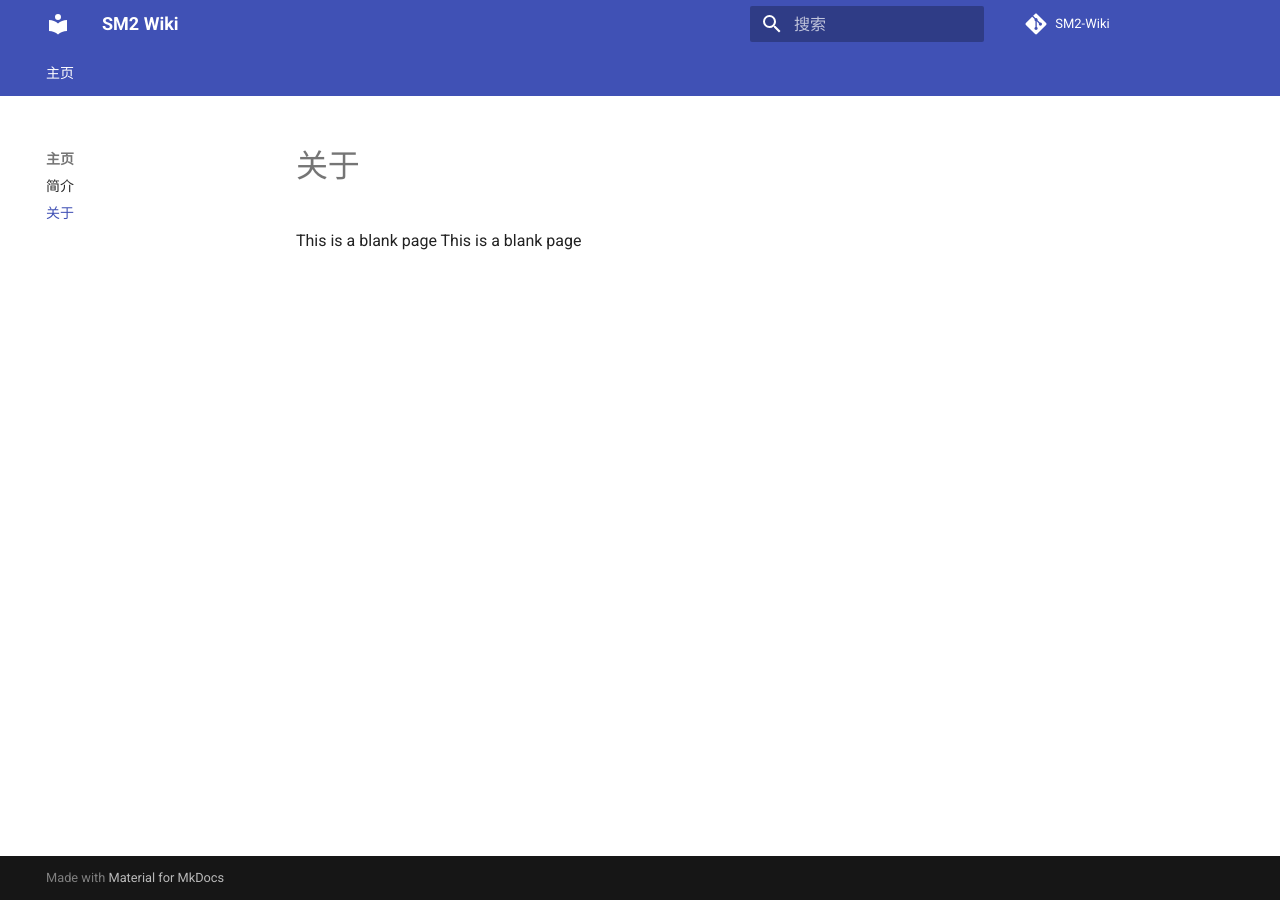
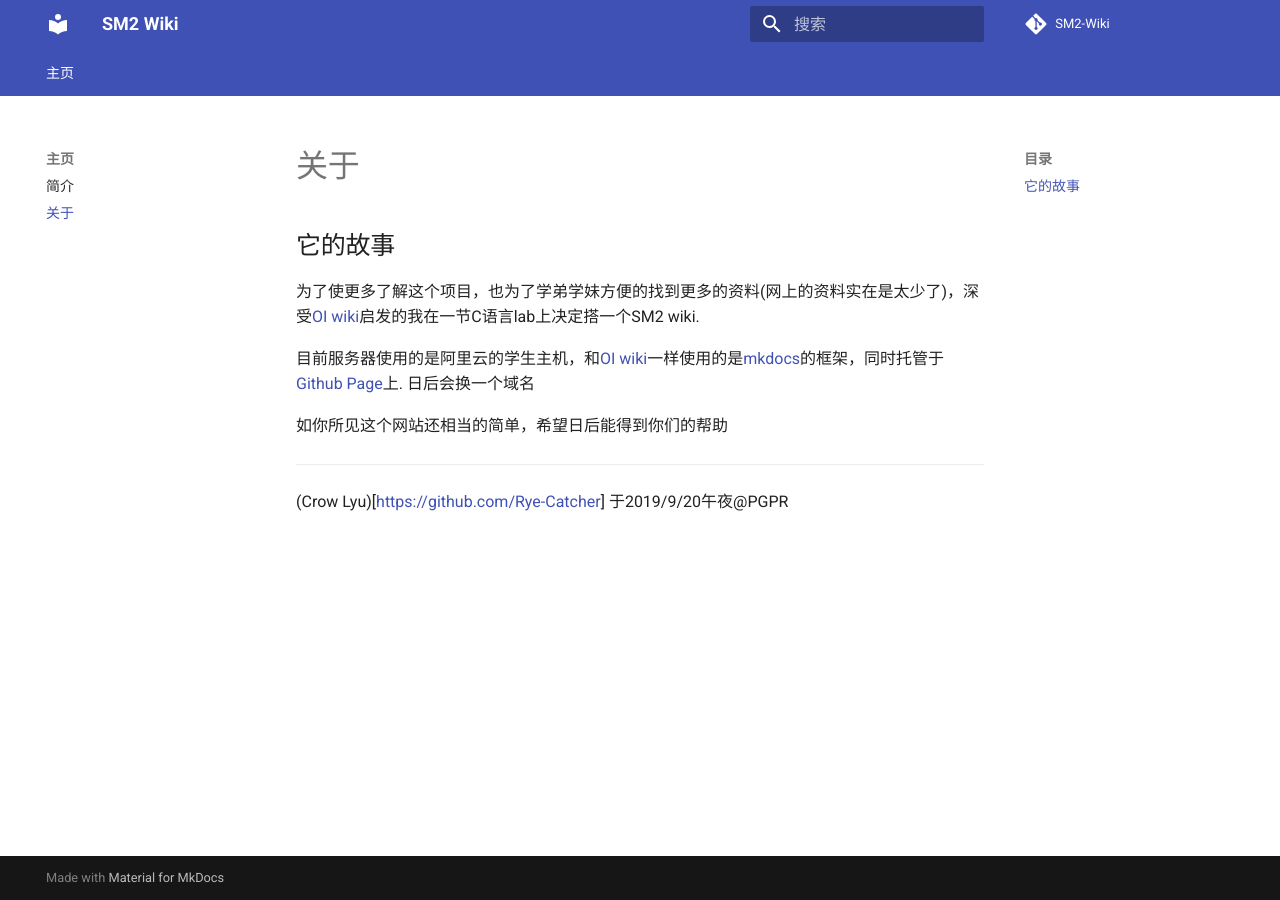
Before and after one commit to SM2-wiki/SM2-wiki, an MkDocs documentation site: the page built from docs/intro/about.md, in a window 1280 px wide. Built offline with MkDocs 1.6.1 and Material for MkDocs 9.7.7, drawn with Linux system fonts in a browser that asks for light colours; comment, search, counter and statistics services are not loaded.

Commit message:
Update about.md

```diff
--- a/docs/intro/about.md
+++ b/docs/intro/about.md
@@ -1,2 +1,12 @@
-This is a blank page
-This is a blank page
+## 它的故事
+
+为了使更多了解这个项目，也为了学弟学妹方便的找到更多的资料(网上的资料实在是太少了)，深受[OI wiki](https://oi-wiki.org/)启发的我在一节C语言lab上决定搭一个SM2 wiki.
+
+目前服务器使用的是阿里云的学生主机，和[OI wiki](https://oi-wiki.org)一样使用的是[mkdocs](https://www.mkdocs.org)的框架，同时托管于[Github Page](https://pages.github.com/)上. 日后会换一个域名
+
+如你所见这个网站还相当的简单，希望日后能得到你们的帮助
+
+---
+
+(Crow Lyu)[https://github.com/Rye-Catcher]
+于2019/9/20午夜@PGPR
```
